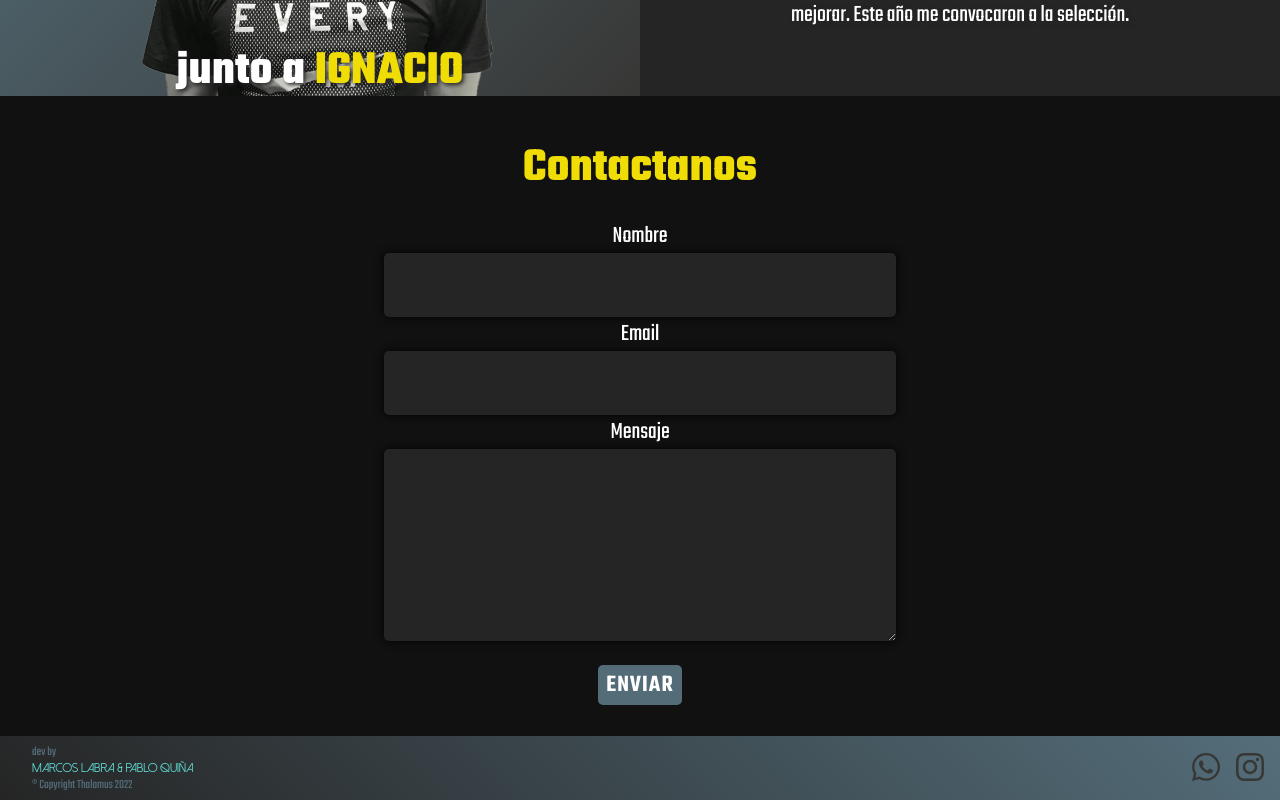
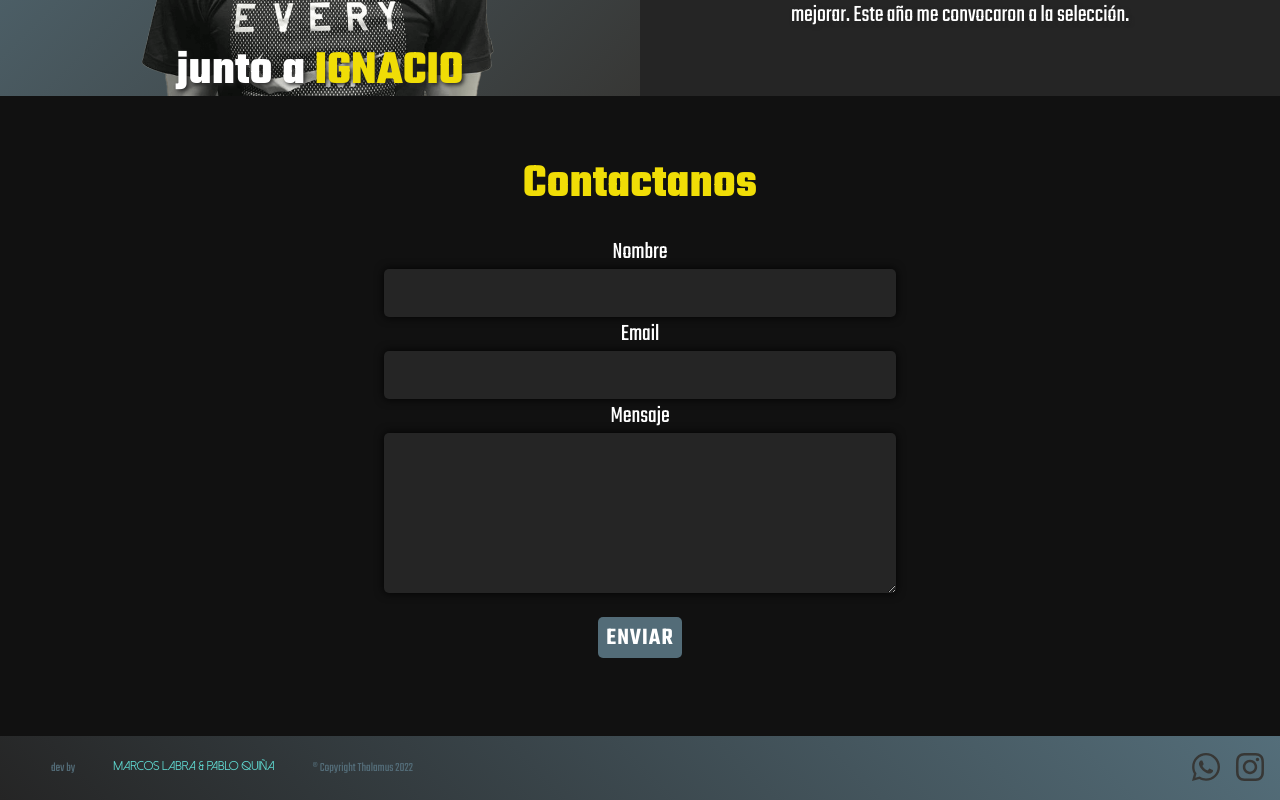
Before and after one commit to Kitsunito/thalamus-web, a React (Create React App) app: page / in a window 1280 px wide. Shown: the part 2304-3104 px from the top of the page. Built offline with nearby package versions, Linux system fonts and the light colour scheme.

Commit message:
corregido el responsive en notebooks

```diff
--- a/src/styles/components/contactForm.scss
+++ b/src/styles/components/contactForm.scss
@@ -98,6 +98,7 @@
       font-size: 3rem;
     }
     form {
+      height: fit-content;
       .input {
         label {
           font-size: $font-size-xlarge;
@@ -109,10 +110,10 @@
           padding: 1rem;
         }
         input {
-          height: 4rem;
+          height: 3rem;
         }
         textarea {
-          height: 12rem;
+          height: 10rem;
         }
       }
       button {
--- a/src/styles/components/pages/planes.scss
+++ b/src/styles/components/pages/planes.scss
@@ -36,7 +36,7 @@
 
 @media (min-width: 768px) {
   .planes {
-    min-height: 92vh;
+    min-height: 94vh;
     section {
       .bg-1 {
         padding: 0.5rem 1rem;
--- a/src/styles/components/pages/sobreNosotros.scss
+++ b/src/styles/components/pages/sobreNosotros.scss
@@ -64,7 +64,7 @@
 @media (min-width: 1600px) {
   .sobreNosotros {
     section {
-      min-height: 92vh;
+      min-height: 94vh;
       h2 {
         font-size: $font-size-xxxlarge;
       }
--- a/src/styles/layout/footer.scss
+++ b/src/styles/layout/footer.scss
@@ -64,7 +64,11 @@ footer {
 
 @media (min-width: 1200px) {
   footer {
+    width: 100vw;
     .footer-devs {
+      display: flex;
+      justify-content: space-around;
+      width: 50vh;
       .footer-devs-intro,
       .footer-copyright {
         font-size: $font-size-small;
@@ -79,6 +83,7 @@ footer {
 
 @media (min-width: 1600px) {
   footer {
+    height: 6vh;
     .footer-devs {
       .footer-devs-intro,
       .footer-copyright {
```
